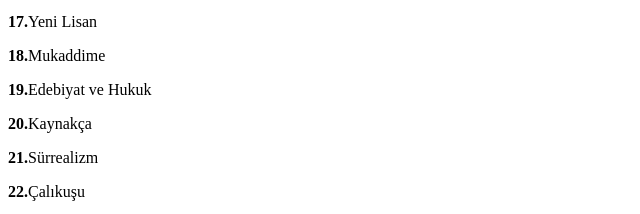
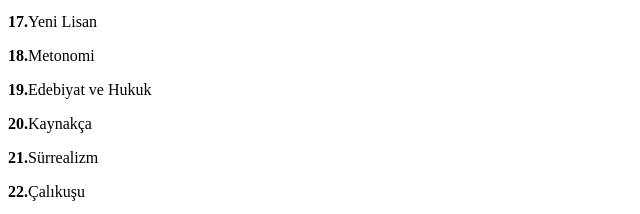
Before and after one commit to yasarkursat902-ui/YKT, a plain HTML site: page index.html in a window 1280 px wide. Shown: the part 615-829 px from the top of the page, 0-640 px from the left. Drawn offline with Linux system fonts and the light colour scheme.

Commit message:
Update index.html

```diff
--- a/index.html
+++ b/index.html
@@ -46,7 +46,7 @@
 
 <p> <b>17.</b>Yeni Lisan  </p>
 
-<p> <b>18.</b>Mukaddime  </p>
+<p> <b>18.</b>Metonomi  </p>
 
 <p> <b>19.</b>Edebiyat ve Hukuk  </p>
 
```
